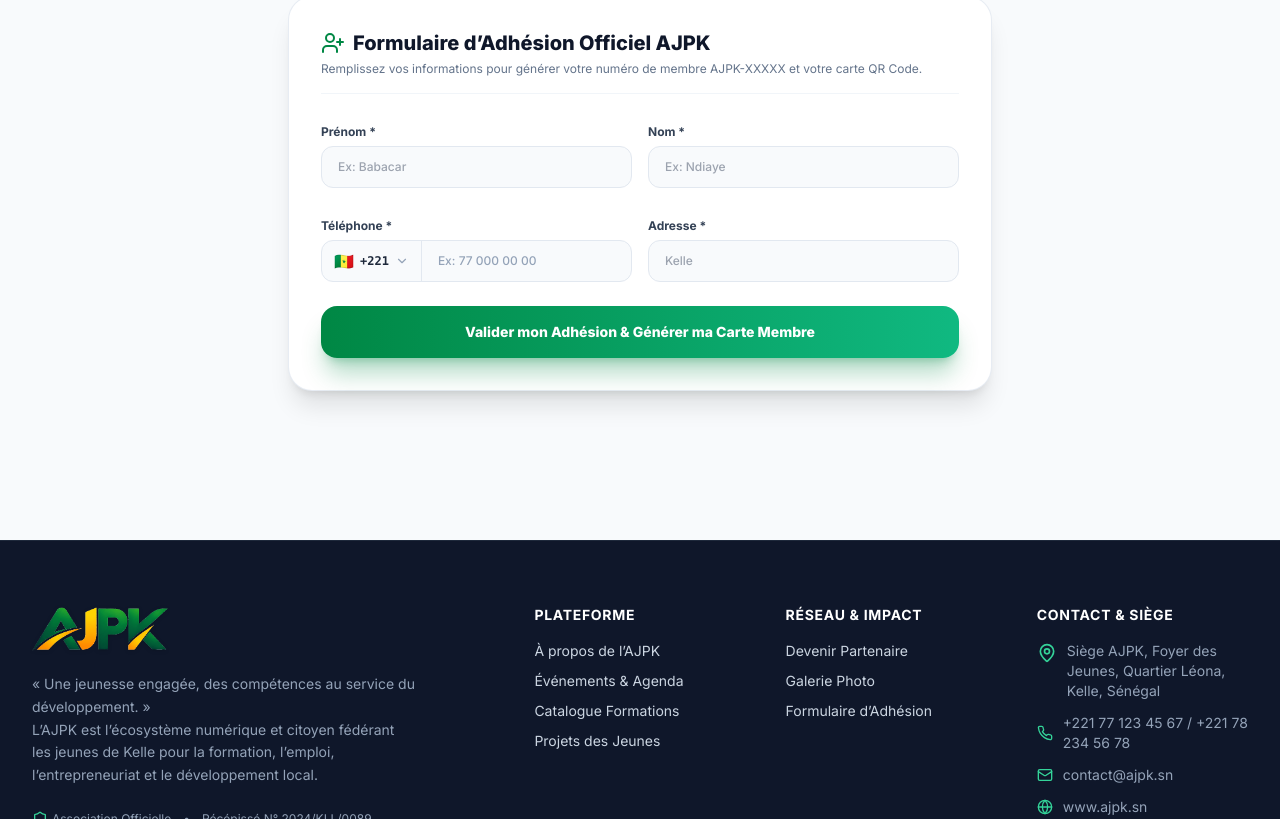
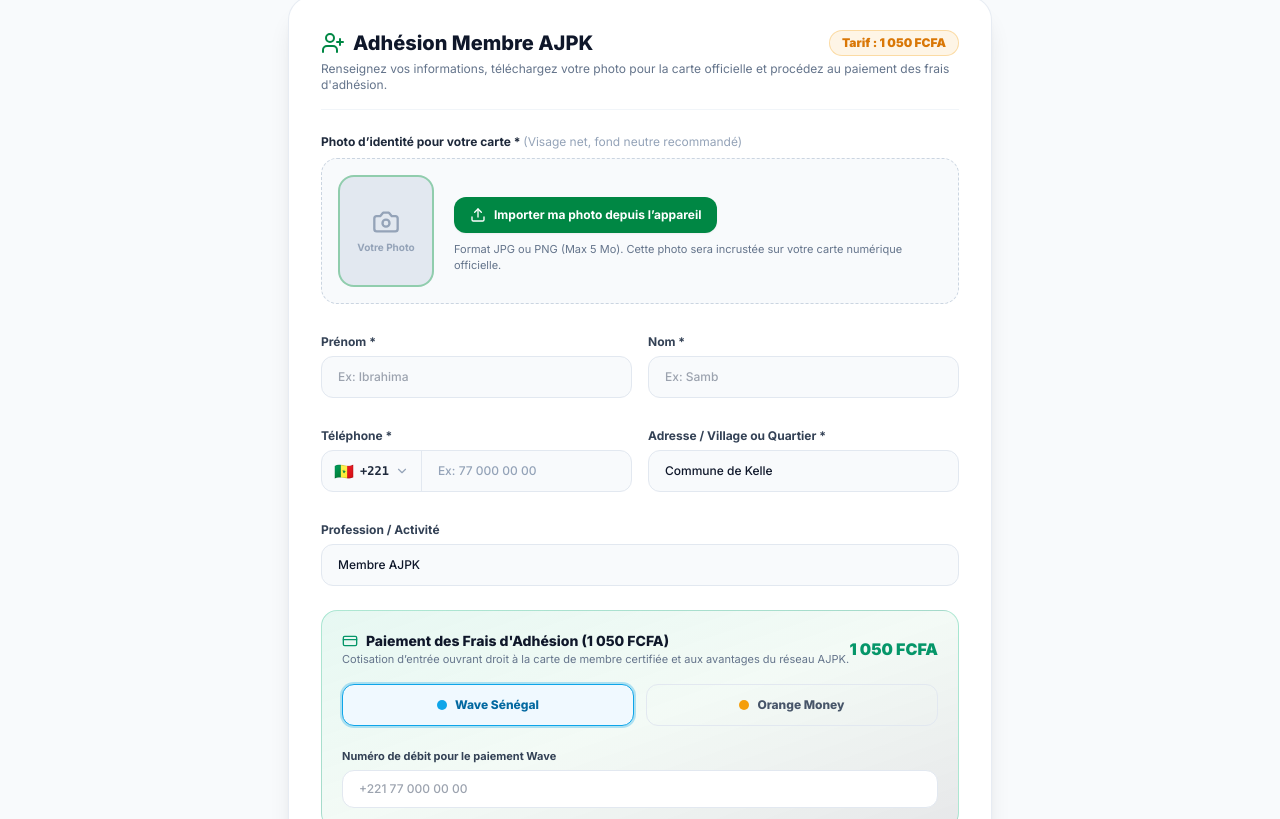
Before and after one commit to papabirane12-wq/AJPK, a Next.js app: page /inscription in a window 1280 px wide. Shown: the part 261-1080 px from the top of the page. Built offline with nearby package versions, Linux system fonts and the light colour scheme.

Commit message:
feat: ajout upload photo obligatoire et frais adhésion 1050 FCFA (Wave/OM)

```diff
--- a/app/inscription/page.tsx
+++ b/app/inscription/page.tsx
@@ -11,7 +11,7 @@
           Devenir Membre de l’AJPK
         </h1>
         <p className="text-xs text-slate-500 dark:text-slate-400 mt-2">
-          Rejoignez le réseau dynamique des jeunes de Kelle et obtenez votre carte membre numérique unique.
+          Frais d’adhésion officielle & délivrance de la carte numérique : <strong className="text-emerald-600 dark:text-emerald-400 font-extrabold">1 050 FCFA</strong> (payable via Wave ou Orange Money).
         </p>
       </div>
 
--- a/components/forms/InscriptionForm.tsx
+++ b/components/forms/InscriptionForm.tsx
@@ -1,24 +1,63 @@
 'use client';
 
-import { useState } from 'react';
+import { useState, useRef } from 'react';
 import { addMember, setCurrentUser } from '@/lib/data/store';
 import { Profile } from '@/types';
 import { MemberCardDigital } from '@/components/cards/MemberCardDigital';
 import { PhoneInput } from '@/components/ui/PhoneInput';
-import { UserPlus, CheckCircle2, ShieldCheck } from 'lucide-react';
+import { UserPlus, CheckCircle2, ShieldCheck, Upload, Camera, CreditCard, Sparkles } from 'lucide-react';
 
 export function InscriptionForm() {
   const [createdMember, setCreatedMember] = useState<Profile | null>(null);
+  const [avatarPreview, setAvatarPreview] = useState<string>('');
+  const [photoError, setPhotoError] = useState<string>('');
+  const [paymentMethod, setPaymentMethod] = useState<'wave' | 'om'>('wave');
+  const [paymentPhone, setPaymentPhone] = useState<string>('');
+  const [isProcessing, setIsProcessing] = useState(false);
+  const fileInputRef = useRef<HTMLInputElement>(null);
+
   const [formData, setFormData] = useState({
     first_name: '',
     last_name: '',
     phone: '',
-    address: '',
+    address: 'Commune de Kelle',
+    profession: 'Membre AJPK',
   });
+
+  const handleImageUpload = (e: React.ChangeEvent<HTMLInputElement>) => {
+    const file = e.target.files?.[0];
+    if (!file) return;
+
+    if (!file.type.startsWith('image/')) {
+      setPhotoError('Veuillez sélectionner un fichier image valide (JPG, PNG, WebP).');
+      return;
+    }
+
+    if (file.size > 5 * 1024 * 1024) {
+      setPhotoError('La photo ne doit pas dépasser 5 Mo.');
+      return;
+    }
+
+    setPhotoError('');
+    const reader = new FileReader();
+    reader.onloadend = () => {
+      setAvatarPreview(reader.result as string);
+    };
+    reader.readAsDataURL(file);
+  };
 
   const handleSubmit = (e: React.FormEvent) => {
     e.preventDefault();
 
+    if (!avatarPreview) {
+      setPhotoError('La photo d’identité est obligatoire pour générer votre carte officielle.');
+      return;
+    }
+
+    setIsProcessing(true);
+
+    // Simulation du paiement sécurisé Mobile Money (Wave / Orange Money)
+    setTimeout(() => {
       const cleanPhone = formData.phone.replace(/[^0-9]/g, '');
       const autoEmail = `${formData.first_name.toLowerCase().replace(/\s+/g, '')}.${formData.last_name.toLowerCase().replace(/\s+/g, '') || cleanPhone}@ajpk.sn`;
 
@@ -28,7 +67,8 @@
         email: autoEmail,
         phone: formData.phone,
         address: formData.address || 'Commune de Kelle',
-      profession: 'Membre AJPK',
+        profession: formData.profession || 'Membre AJPK',
+        avatar_url: avatarPreview,
         date_of_birth: '',
         sex: 'M',
         education_level: '',
@@ -39,6 +79,8 @@
 
       setCurrentUser(member);
       setCreatedMember(member);
+      setIsProcessing(false);
+    }, 1200);
   };
 
   if (createdMember) {
@@ -47,21 +89,30 @@
         <div className="p-6 bg-emerald-50 dark:bg-emerald-950/60 rounded-3xl border border-emerald-200 dark:border-emerald-800">
           <CheckCircle2 className="w-16 h-16 text-emerald-500 mx-auto" />
           <h2 className="text-2xl font-extrabold text-emerald-900 dark:text-emerald-200 mt-2">
-            Félicitations {createdMember.first_name} ! Adhésion Réussie
+            Félicitations {createdMember.first_name} ! Adhésion Confirmée
           </h2>
-          <p className="text-xs text-emerald-700 dark:text-emerald-300 mt-1">
-            Votre numéro unique d’adhérent est <strong className="font-mono font-black text-amber-600">{createdMember.member_number}</strong>. Votre carte de membre numérique est générée ci-dessous :
+          <div className="inline-flex items-center gap-2 mt-2 px-3 py-1 rounded-full bg-emerald-200/60 dark:bg-emerald-900/60 text-emerald-800 dark:text-emerald-200 text-xs font-bold">
+            <CreditCard className="w-4 h-4" /> Frais d’adhésion de 1 050 FCFA réglés avec succès
+          </div>
+          <p className="text-xs text-emerald-700 dark:text-emerald-300 mt-2">
+            Votre numéro d’adhérent unique est <strong className="font-mono font-black text-amber-600 dark:text-amber-400">{createdMember.member_number}</strong>. Votre carte officielle avec votre photo est prête :
           </p>
         </div>
 
         <MemberCardDigital member={createdMember} />
 
-        <div className="pt-4">
+        <div className="pt-4 flex flex-col sm:flex-row justify-center gap-3">
+          <button
+            onClick={() => window.location.href = '/dashboard/carte'}
+            className="px-8 py-3.5 rounded-2xl bg-brand-600 text-white font-extrabold text-sm hover:bg-brand-700 shadow-lg"
+          >
+            Télécharger / Voir ma Carte
+          </button>
           <button
             onClick={() => window.location.href = '/dashboard'}
-            className="px-8 py-3.5 rounded-2xl bg-brand-600 text-white font-extrabold text-sm hover:bg-brand-700 shadow-lg"
+            className="px-8 py-3.5 rounded-2xl bg-slate-100 dark:bg-slate-800 text-slate-800 dark:text-white font-bold text-sm hover:bg-slate-200 dark:hover:bg-slate-700"
           >
-            Accéder à mon Espace Membre / Dashboard
+            Aller sur mon Tableau de Bord
           </button>
         </div>
       </div>
@@ -69,16 +120,65 @@
   }
 
   return (
-    <form onSubmit={handleSubmit} className="bg-white dark:bg-slate-850 p-8 rounded-3xl border border-slate-200/80 dark:border-slate-800 shadow-xl space-y-6">
+    <form onSubmit={handleSubmit} className="bg-white dark:bg-slate-850 p-6 sm:p-8 rounded-3xl border border-slate-200/80 dark:border-slate-800 shadow-xl space-y-6">
       <div className="border-b border-slate-100 dark:border-slate-800 pb-4">
+        <div className="flex items-center justify-between">
           <h3 className="text-xl font-extrabold text-slate-900 dark:text-white flex items-center gap-2">
-          <UserPlus className="w-6 h-6 text-brand-600" /> Formulaire d’Adhésion Officiel AJPK
+            <UserPlus className="w-6 h-6 text-brand-600" /> Adhésion Membre AJPK
           </h3>
+          <span className="px-3 py-1 rounded-full text-xs font-black bg-amber-500/10 text-amber-600 dark:text-amber-400 border border-amber-500/30">
+            Tarif : 1 050 FCFA
+          </span>
+        </div>
         <p className="text-xs text-slate-500 dark:text-slate-400 mt-1">
-          Remplissez vos informations pour générer votre numéro de membre AJPK-XXXXX et votre carte QR Code.
+          Renseignez vos informations, téléchargez votre photo pour la carte officielle et procédez au paiement des frais d'adhésion.
         </p>
       </div>
 
+      {/* 1. Photo d'identité obligatoire */}
+      <div className="space-y-2">
+        <label className="block text-xs font-bold text-slate-800 dark:text-slate-200">
+          Photo d’identité pour votre carte * <span className="text-slate-400 font-normal">(Visage net, fond neutre recommandé)</span>
+        </label>
+
+        <div className="flex items-center gap-5 p-4 rounded-2xl bg-slate-50 dark:bg-slate-900 border border-dashed border-slate-300 dark:border-slate-700">
+          <div className="relative w-24 h-28 rounded-2xl overflow-hidden bg-slate-200 dark:bg-slate-800 flex items-center justify-center shrink-0 border-2 border-brand-500/40">
+            {avatarPreview ? (
+              <img src={avatarPreview} alt="Aperçu photo" className="w-full h-full object-cover" />
+            ) : (
+              <div className="text-center p-2 text-slate-400">
+                <Camera className="w-7 h-7 mx-auto mb-1 text-slate-400" />
+                <span className="text-[10px] font-bold block">Votre Photo</span>
+              </div>
+            )}
+          </div>
+
+          <div className="space-y-2 flex-1">
+            <input
+              ref={fileInputRef}
+              type="file"
+              accept="image/*"
+              onChange={handleImageUpload}
+              className="hidden"
+            />
+            <button
+              type="button"
+              onClick={() => fileInputRef.current?.click()}
+              className="px-4 py-2.5 rounded-xl bg-brand-600 hover:bg-brand-700 text-white font-bold text-xs flex items-center gap-2 shadow-sm transition"
+            >
+              <Upload className="w-4 h-4" /> {avatarPreview ? 'Changer ma photo' : 'Importer ma photo depuis l’appareil'}
+            </button>
+            <p className="text-[11px] text-slate-500 dark:text-slate-400">
+              Format JPG ou PNG (Max 5 Mo). Cette photo sera incrustée sur votre carte numérique officielle.
+            </p>
+            {photoError && (
+              <p className="text-xs font-bold text-rose-500 dark:text-rose-400">{photoError}</p>
+            )}
+          </div>
+        </div>
+      </div>
+
+      {/* 2. Informations personnelles */}
       <div className="grid grid-cols-1 md:grid-cols-2 gap-4">
         <div className="space-y-1">
           <label className="text-xs font-bold text-slate-700 dark:text-slate-300">Prénom *</label>
@@ -87,7 +187,7 @@
             required
             value={formData.first_name}
             onChange={(e) => setFormData({ ...formData, first_name: e.target.value })}
-            placeholder="Ex: Babacar"
+            placeholder="Ex: Ibrahima"
             className="w-full px-4 py-3 rounded-xl bg-slate-50 dark:bg-slate-800 border border-slate-200 dark:border-slate-700 text-xs font-medium text-slate-900 dark:text-white"
           />
         </div>
@@ -99,7 +199,7 @@
             required
             value={formData.last_name}
             onChange={(e) => setFormData({ ...formData, last_name: e.target.value })}
-            placeholder="Ex: Ndiaye"
+            placeholder="Ex: Samb"
             className="w-full px-4 py-3 rounded-xl bg-slate-50 dark:bg-slate-800 border border-slate-200 dark:border-slate-700 text-xs font-medium text-slate-900 dark:text-white"
           />
         </div>
@@ -113,23 +213,97 @@
         />
 
         <div className="space-y-1">
-          <label className="text-xs font-bold text-slate-700 dark:text-slate-300">Adresse *</label>
+          <label className="text-xs font-bold text-slate-700 dark:text-slate-300">Adresse / Village ou Quartier *</label>
           <input
             type="text"
             required
             value={formData.address}
             onChange={(e) => setFormData({ ...formData, address: e.target.value })}
-            placeholder="Kelle"
+            placeholder="Ex: Kelle Centre"
             className="w-full px-4 py-3 rounded-xl bg-slate-50 dark:bg-slate-800 border border-slate-200 dark:border-slate-700 text-xs font-medium text-slate-900 dark:text-white"
+          />
+        </div>
+      </div>
+
+      <div className="space-y-1">
+        <label className="text-xs font-bold text-slate-700 dark:text-slate-300">Profession / Activité</label>
+        <input
+          type="text"
+          value={formData.profession}
+          onChange={(e) => setFormData({ ...formData, profession: e.target.value })}
+          placeholder="Ex: Étudiant, Éleveur, Commerçant, Développeur..."
+          className="w-full px-4 py-3 rounded-xl bg-slate-50 dark:bg-slate-800 border border-slate-200 dark:border-slate-700 text-xs font-medium text-slate-900 dark:text-white"
+        />
+      </div>
+
+      {/* 3. Section Paiement Adhésion (1 050 FCFA) */}
+      <div className="p-5 rounded-2xl bg-gradient-to-br from-emerald-500/10 via-brand-500/5 to-slate-900/10 border border-emerald-500/30 space-y-4">
+        <div className="flex items-center justify-between">
+          <div>
+            <h4 className="text-sm font-extrabold text-slate-900 dark:text-white flex items-center gap-2">
+              <CreditCard className="w-4 h-4 text-emerald-600 dark:text-emerald-400" />
+              Paiement des Frais d'Adhésion (1 050 FCFA)
+            </h4>
+            <p className="text-[11px] text-slate-500 dark:text-slate-400">
+              Cotisation d’entrée ouvrant droit à la carte de membre certifiée et aux avantages du réseau AJPK.
+            </p>
+          </div>
+          <span className="text-base font-black text-emerald-600 dark:text-emerald-400">1 050 FCFA</span>
+        </div>
+
+        <div className="grid grid-cols-2 gap-3">
+          <button
+            type="button"
+            onClick={() => setPaymentMethod('wave')}
+            className={`p-3 rounded-xl border flex items-center justify-center gap-2 text-xs font-extrabold transition ${
+              paymentMethod === 'wave'
+                ? 'border-sky-500 bg-sky-50 dark:bg-sky-950/40 text-sky-700 dark:text-sky-300 ring-2 ring-sky-500/30'
+                : 'border-slate-200 dark:border-slate-700 text-slate-600 dark:text-slate-400'
+            }`}
+          >
+            <span className="w-2.5 h-2.5 rounded-full bg-sky-500"></span> Wave Sénégal
+          </button>
+
+          <button
+            type="button"
+            onClick={() => setPaymentMethod('om')}
+            className={`p-3 rounded-xl border flex items-center justify-center gap-2 text-xs font-extrabold transition ${
+              paymentMethod === 'om'
+                ? 'border-amber-500 bg-amber-50 dark:bg-amber-950/40 text-amber-700 dark:text-amber-300 ring-2 ring-amber-500/30'
+                : 'border-slate-200 dark:border-slate-700 text-slate-600 dark:text-slate-400'
+            }`}
+          >
+            <span className="w-2.5 h-2.5 rounded-full bg-amber-500"></span> Orange Money
+          </button>
+        </div>
+
+        <div className="space-y-1">
+          <label className="text-[11px] font-bold text-slate-700 dark:text-slate-300">
+            Numéro de débit pour le paiement {paymentMethod === 'wave' ? 'Wave' : 'Orange Money'}
+          </label>
+          <input
+            type="tel"
+            required
+            value={paymentPhone || formData.phone}
+            onChange={(e) => setPaymentPhone(e.target.value)}
+            placeholder="+221 77 000 00 00"
+            className="w-full px-4 py-2.5 rounded-xl bg-white dark:bg-slate-800 border border-slate-200 dark:border-slate-700 text-xs font-medium text-slate-900 dark:text-white"
           />
         </div>
       </div>
 
       <button
         type="submit"
-        className="w-full py-4 rounded-2xl bg-gradient-to-r from-brand-600 to-emerald-500 hover:from-brand-700 hover:to-emerald-600 text-white font-extrabold text-sm shadow-xl shadow-brand-600/30 transition"
+        disabled={isProcessing}
+        className="w-full py-4 rounded-2xl bg-gradient-to-r from-brand-600 to-emerald-500 hover:from-brand-700 hover:to-emerald-600 disabled:opacity-50 text-white font-extrabold text-sm shadow-xl shadow-brand-600/30 transition flex items-center justify-center gap-2"
       >
-        Valider mon Adhésion & Générer ma Carte Membre
+        {isProcessing ? (
+          <>Paiement de 1 050 FCFA en cours...</>
+        ) : (
+          <>
+            <ShieldCheck className="w-5 h-5" /> Payer 1 050 FCFA & Générer ma Carte Officielle
+          </>
+        )}
       </button>
     </form>
   );
--- a/lib/data/store.ts
+++ b/lib/data/store.ts
@@ -110,6 +110,22 @@
 
   const updated = [created, ...members];
   setItem(STORAGE_KEYS.MEMBERS, updated);
+
+  // Enregistrer le reçu de paiement de l'adhésion (1 050 FCFA)
+  const cots = getCotisations();
+  const adhesionCotisation: Cotisation = {
+    id: `cot-${Date.now()}`,
+    member_id: created.id,
+    member_name: `${created.first_name} ${created.last_name}`,
+    member_number: created.member_number,
+    amount_fcfa: 1050,
+    period: 'Frais d’Adhésion & Carte',
+    status: 'paye',
+    payment_date: new Date().toISOString().split('T')[0],
+    method: 'Wave / Orange Money'
+  };
+  setItem(STORAGE_KEYS.COTISATIONS, [adhesionCotisation, ...cots]);
+
   return created;
 }
 
```
Lines whose indentation alone changed are shown as unchanged.
